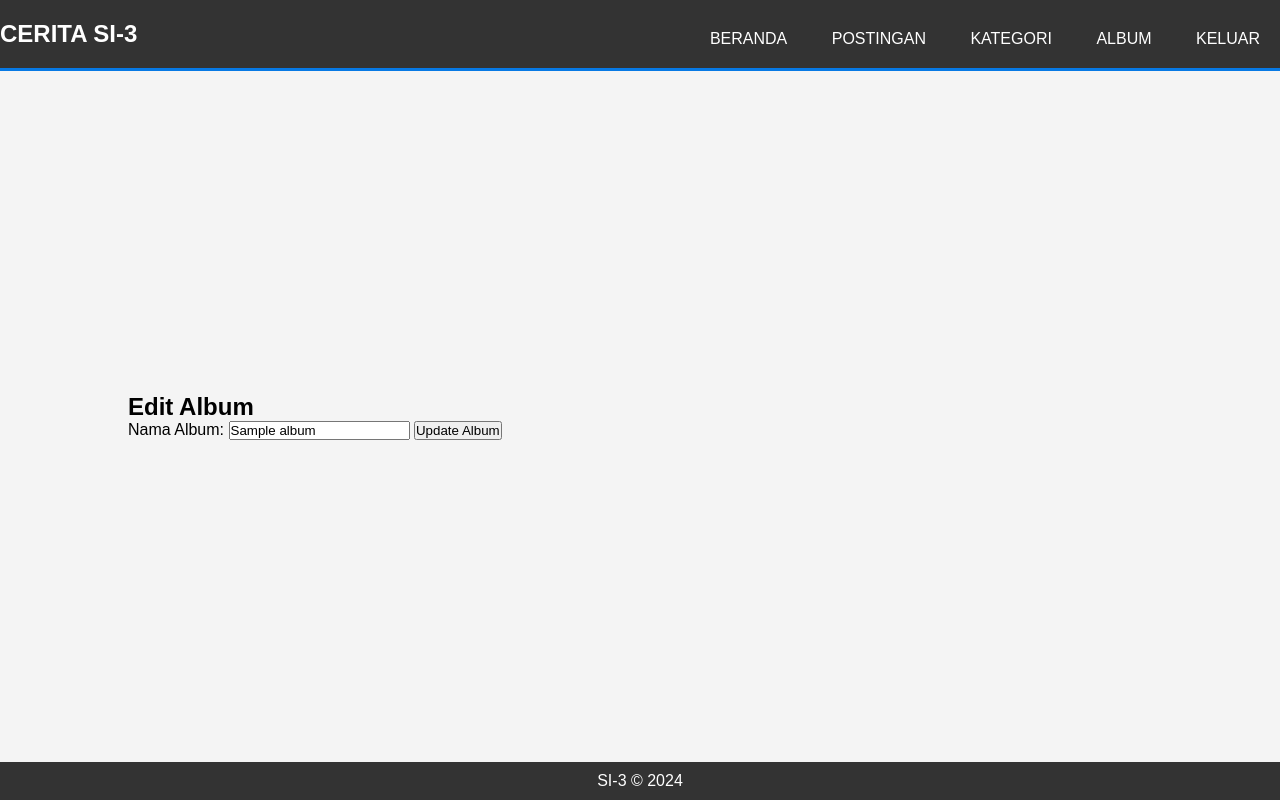
After one commit to handikatriarlan/cerita-si3, a PHP site: page /edit_album.php?id=1 in a window 1280 px wide. The commit adds this page. Run offline with PHP 8.4, Linux system fonts and the light colour scheme; the visitor is signed in with stand-in values (Sample User, id 1); tables that the repository leaves empty or names only in its code hold one stand-in row (values such as "Sample post").

Commit message:
fufusergserg

```diff
--- /dev/null
+++ b/edit_album.php
@@ -0,0 +1,80 @@
+<?php
+session_start();
+if (!isset($_SESSION['user'])) {
+    header("Location: login.php");
+    exit();
+}
+
+include "config/connection.php";
+
+if (isset($_GET['id'])) {
+    $album_id = $_GET['id'];
+    $sql = "SELECT * FROM tb_album WHERE album_id = $album_id";
+    $result = $conn->query($sql);
+    if ($result->num_rows > 0) {
+        $album = $result->fetch_assoc();
+    } else {
+        echo "Album not found";
+        exit();
+    }
+} else {
+    echo "Invalid album ID";
+    exit();
+}
+
+if (isset($_POST['update_album'])) {
+    $album_title = $_POST['album_title'];
+
+    $sql_update_album = "UPDATE tb_album SET album_title = '$album_title' WHERE album_id = $album_id";
+
+    if ($conn->query($sql_update_album) === TRUE) {
+        header("Location: album.php");
+    }
+}
+?>
+
+<!DOCTYPE html>
+<html lang="en">
+
+<head>
+    <meta charset="UTF-8">
+    <meta name="viewport" content="width=device-width, initial-scale=1.0">
+    <title>Edit Album - Cerita SI-3</title>
+    <link rel="stylesheet" type="text/css" href="assets/css/style.css">
+</head>
+
+<body>
+    <header>
+        <div id="branding">
+            <a href="index.php">
+                <h2>Cerita SI-3</h2>
+            </a>
+        </div>
+        <nav>
+            <ul>
+                <li><a href="index.php">Beranda</a></li>
+                <li><a href="post.php">Postingan</a></li>
+                <li><a href="category.php">Kategori</a></li>
+                <li><a href="album.php">Album</a></li>
+                <li><a href="logout.php">Keluar</a></li>
+            </ul>
+        </nav>
+    </header>
+
+    <main>
+        <div class="container">
+            <h2>Edit Album</h2>
+            <form method="POST" action="">
+                <label for="album_title">Nama Album:</label>
+                <input type="text" id="album_title" name="album_title" value="<?php echo $album['album_title']; ?>" required>
+                <input type="submit" name="update_album" value="Update Album">
+            </form>
+        </div>
+    </main>
+
+    <footer>
+        <p>SI-3 &copy; 2024</p>
+    </footer>
+</body>
+
+</html>
--- a/post.php
+++ b/post.php
@@ -7,7 +7,6 @@ if (!isset($_SESSION['user'])) {
 
 include "config/connection.php";
 
-// Handle deletion of post
 if (isset($_GET['delete'])) {
     $post_id = $_GET['delete'];
     $sql_delete = "DELETE FROM tb_post WHERE post_id = $post_id";
@@ -18,7 +17,6 @@ if (isset($_GET['delete'])) {
     }
 }
 
-// Fetch posts with category names and photo
 $sql_select = "SELECT tb_post.*, tb_category.cat_name, tb_photos.photo_file
                FROM tb_post
                JOIN tb_category ON tb_post.post_id_cat = tb_category.cat_id
```
Also changed, not shown: add_album.php (+84 -0 lines), album.php (+33 -26 lines).
